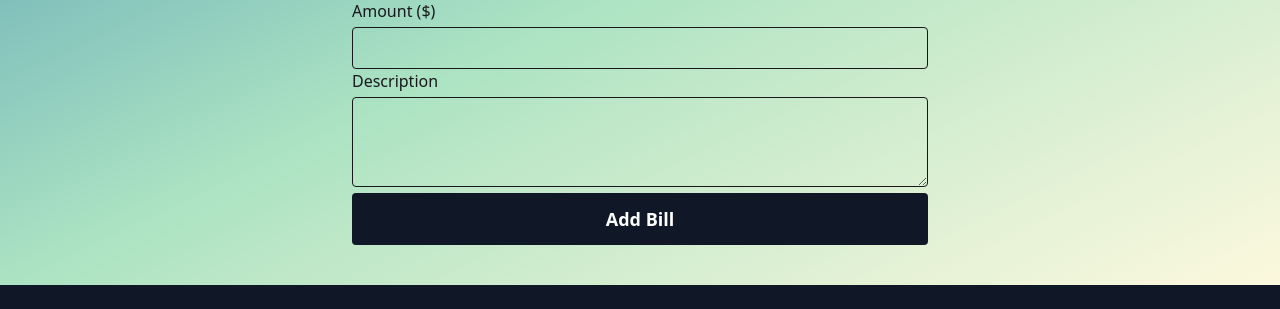
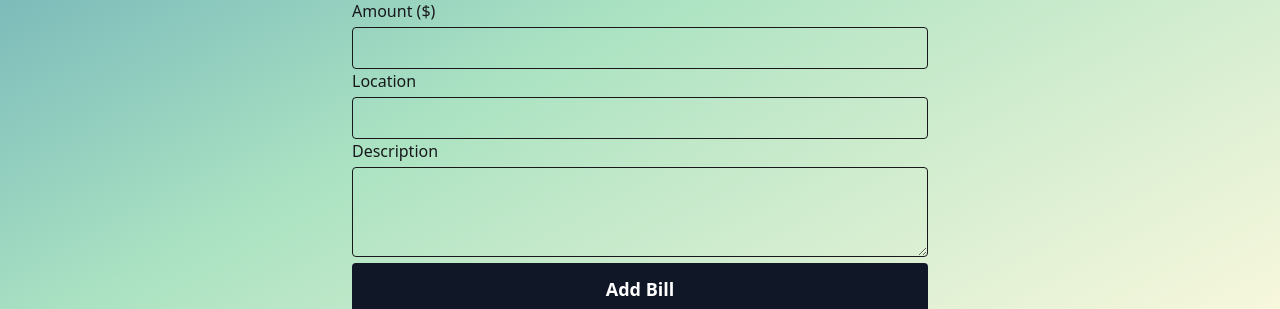
Before and after one commit to am-mahmud/ums-client, a React (Vite) app: page /addbills in a window 1280 px wide. Shown: the part 399-708 px from the top of the page. Built offline with nearby package versions, Linux system fonts and the light colour scheme; no server answers; sample sign-in values are in the browser's storage; a web font is replaced by a local one.

Commit message:
Add bill updated

```diff
--- a/src/pages/AddBill/AddBill.jsx
+++ b/src/pages/AddBill/AddBill.jsx
@@ -102,6 +102,11 @@ const AddBill = () => {
           </div>
 
           <div>
+            <label className="block  text-start mb-1 font-medium">Location</label>
+            <input name="location" rows="3" required className="w-full border p-2 rounded"></input>
+          </div>
+
+          <div>
             <label className="block  text-start mb-1 font-medium">Description</label>
             <textarea name="description" rows="3" required className="w-full border p-2 rounded"></textarea>
           </div>
```
